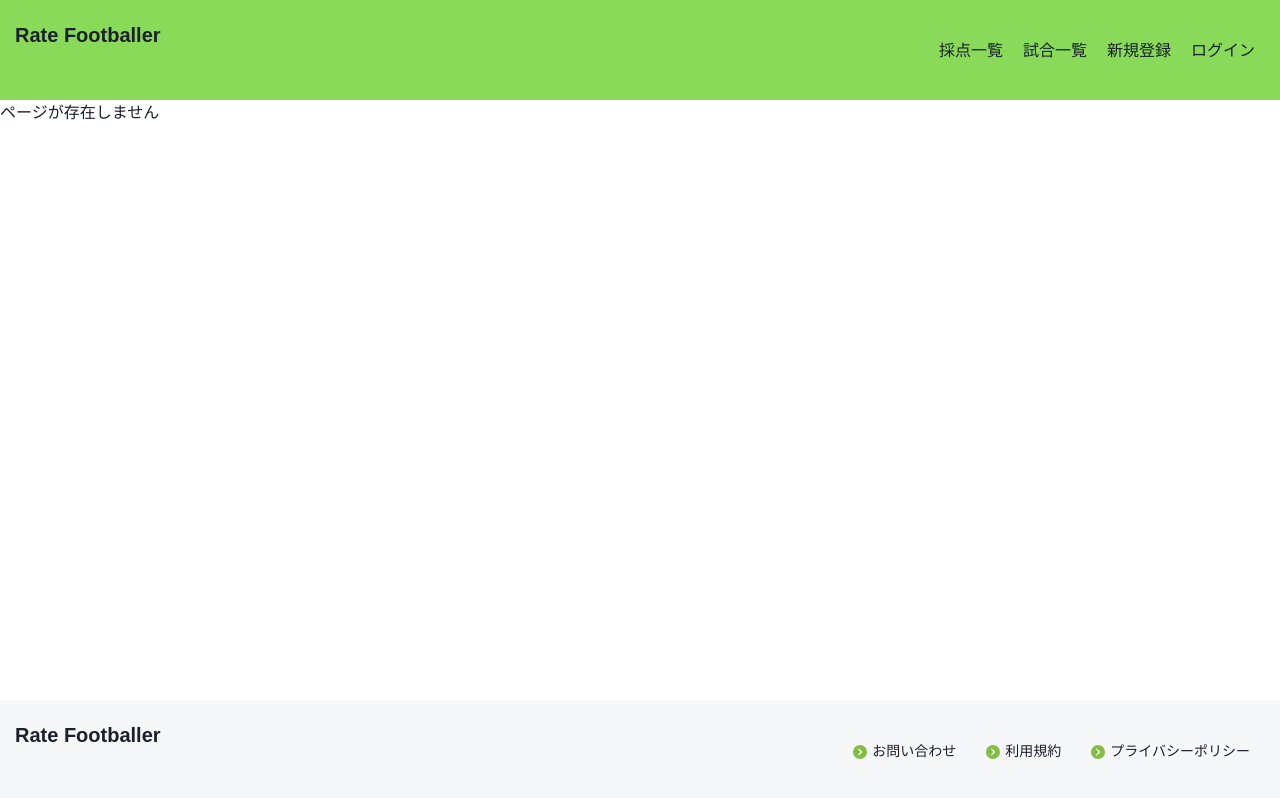
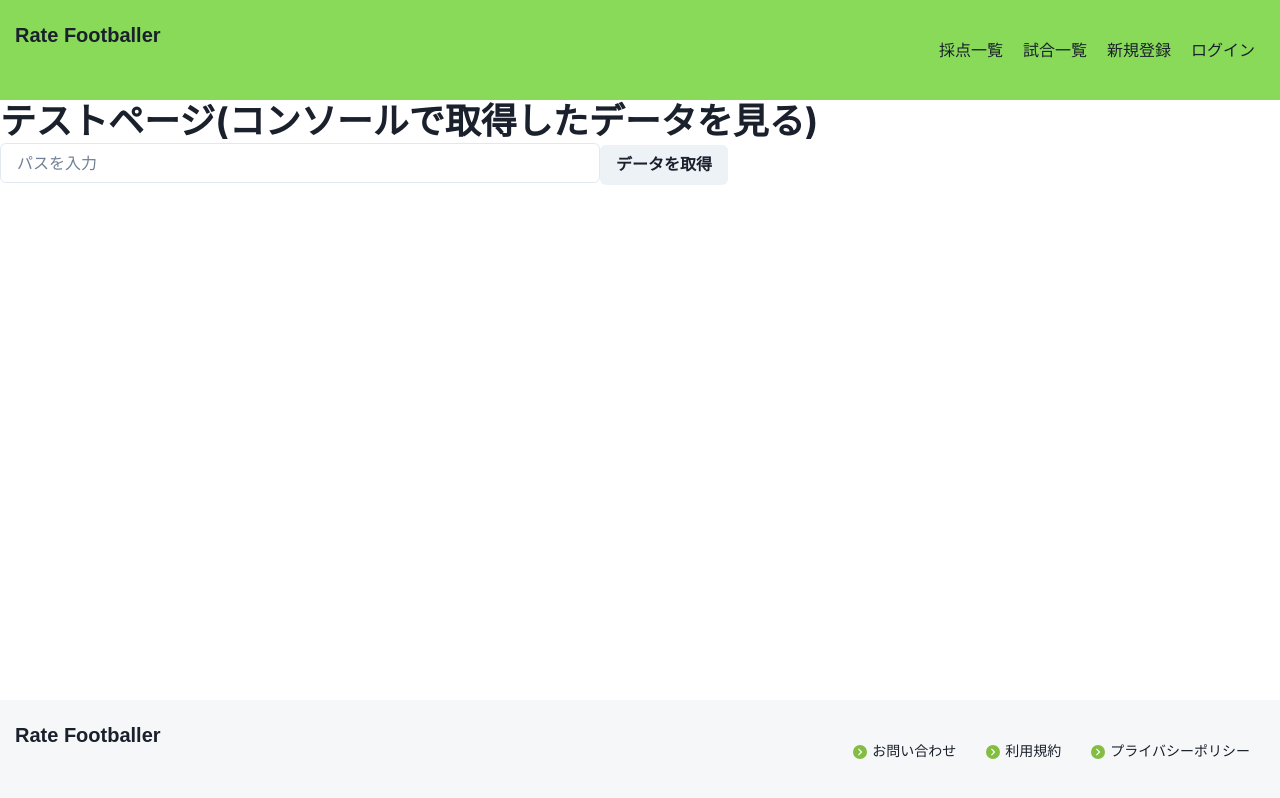
Before and after one commit to KmxNnCCZ/rate-footballer-frontend-react, a React (Create React App) app: page /test in a window 1280 px wide. Built offline with nearby package versions, Linux system fonts and the light colour scheme; what axios-case-converter would draw is missing.

Commit message:
APIデータ取得テスト用のファイルを作成

```diff
--- a/src/App.js
+++ b/src/App.js
@@ -12,6 +12,7 @@ import { Login } from './routes/Login';
 import { SignUp } from './routes/SignUp';
 import { Notfound } from './routes/Notfound';
 import { Matches } from './routes/Matches.js';
+import { Test } from './routes/Test.js';
 
 function App() {
   return (
@@ -28,6 +29,7 @@ function App() {
           <Route path="login" element={ <Login /> }></Route>
           <Route path="signUp" element={ <SignUp /> }></Route>
           <Route path="matches" element={ <Matches /> }></Route>
+          <Route path="test" element={ <Test /> }></Route>
           <Route path="*" element={ <Notfound /> } />
         </Routes>
       </Body>
--- /dev/null
+++ b/src/lib/api/test.js
@@ -0,0 +1,10 @@
+import client from "./client";
+
+// client.httpメソッド（path, params）
+
+
+// テストデータを取得する
+export const getTestData = (path) => {
+  const params = { path };
+  return  client.get("test", { params });
+}
--- /dev/null
+++ b/src/routes/Test.js
@@ -0,0 +1,32 @@
+import { Heading, Input, Button } from "@chakra-ui/react"
+import { useState } from 'react';
+
+import { getTestData } from "../lib/api/test.js";
+
+export const Test = () => {
+  const [path, setPath] = useState('')
+
+  const getData = async (path) => {
+    try {
+      const res = await getTestData(path);
+      console.log("RESPONSE_DATA", JSON.stringify(res.data, null, 2));
+    } catch (e) {
+      console.log(e);
+    }
+  }
+
+  return (
+    <>
+      <Heading>テストページ(コンソールで取得したデータを見る)</Heading>
+      <Input
+          placeholder="パスを入力"
+          mb="16px"
+          w="100%"
+          maxW="600px"
+          value={path}
+          onChange={(e) => setPath(e.target.value)}
+        />
+      <Button onClick={() => getData(path)}>データを取得</Button>
+    </>
+  )
+}
```
